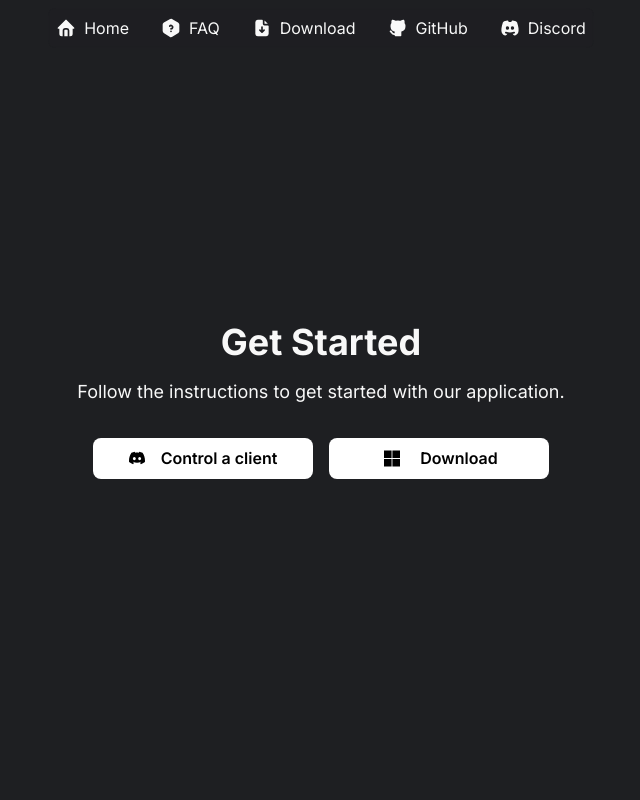
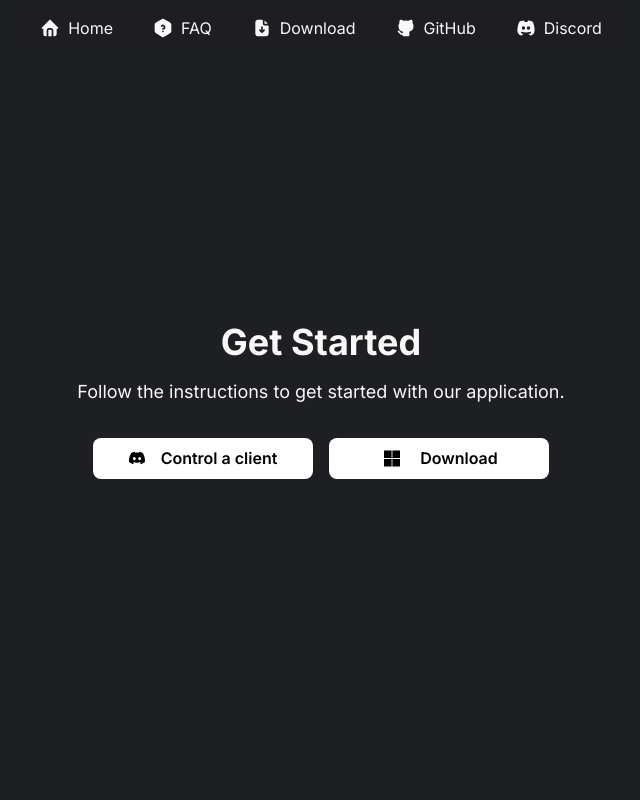
Before and after one commit to RemoteCord/remotecord-web, a Next.js app: page /get-started in a window 1280 px wide. Shown: the top 800 px of the page, without its empty margins (319-959 px from the left). Built offline with nearby package versions, Linux system fonts and the light colour scheme; no server answers.

Commit message:
fix: adjust padding in Navbar item links for consistent spacing

```diff
--- a/src/components/Navbar.tsx
+++ b/src/components/Navbar.tsx
@@ -64,7 +64,7 @@ export const NavBar: React.FC = () => {
             href={item.url}
             target={item.url.startsWith("http") ? "_blank" : ""}
             className={cn(
-              "flex gap-2 hover:bg-zinc-900 transition-all duration-300 py-1 h-fit rounded-lg items-center justify-end md:lg:text-base text-xs",
+              "flex gap-2 hover:bg-zinc-900 transition-all duration-300 p-1 h-fit rounded-lg items-center justify-end md:lg:text-base text-xs",
               !isDesktop && !item.mobile ? "hidden" : "flex"
             )}
           >
```
